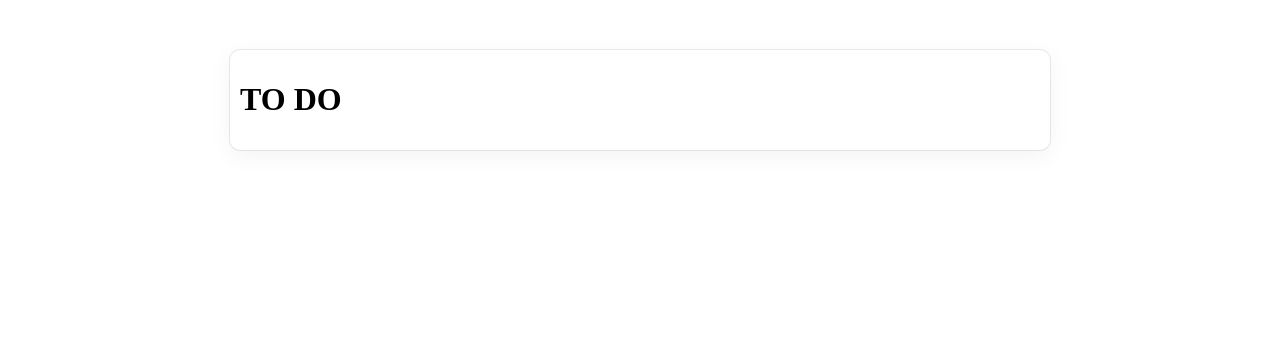
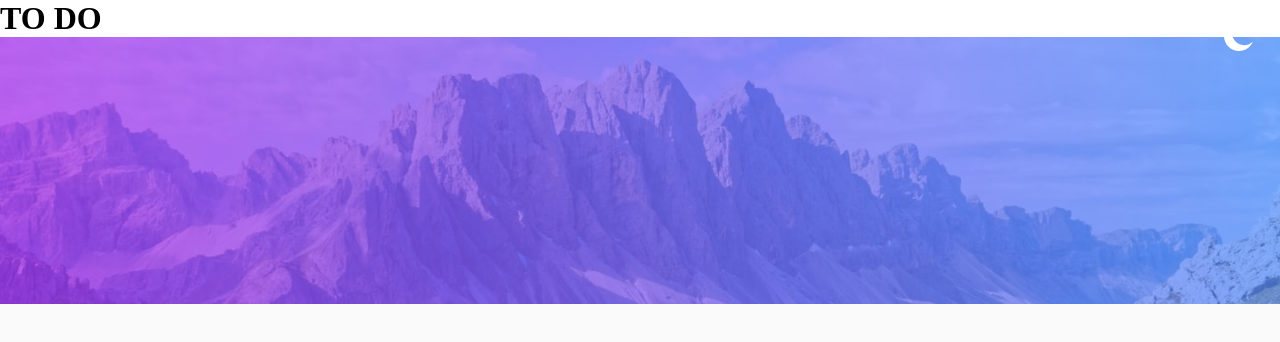
Before and after one commit to danielaebazan/todo-app-main, a React (Create React App) app in the folder client/: page / in a window 1280 px wide. Shown: the top 342 px of the page. Built offline with nearby package versions, Linux system fonts and the light colour scheme.

Commit message:
background and ligth/dark themes funcionality

```diff
--- a/client/src/App.js
+++ b/client/src/App.js
@@ -1,13 +1,14 @@
+import React from 'react';
+import './index.css';
 import ListHeader from './components/ListHeader';
-
-
+import Theme from './components/Theme';
 
 const App = () => {
-
-
   return (
     <div className="app">
-      <ListHeader listName = {'TO DO'}/>
+      <ListHeader listName={'TO DO'} />
+      {/* Render the Theme component */}
+      <Theme />
     </div>
   );
 }
--- a/client/src/components/Theme.js
+++ b/client/src/components/Theme.js
@@ -1,7 +1,20 @@
+import React, { useState } from 'react';
+import '../index.css';
+import moonIcon from '../images/icon-moon.svg';
+import sunIcon from '../images/icon-sun.svg';
 
 const Theme = () => {
+  const [isDarkTheme, setIsDarkTheme] = useState(false);
+
+  const toggleTheme = () => {
+    setIsDarkTheme(!isDarkTheme);
+  };
+
   return (
-    <div>
+    <div className={`app ${isDarkTheme ? 'dark-theme' : 'light-theme'}`}>
+      <button className="theme-toggle" onClick={toggleTheme}>
+        <img src={isDarkTheme ? sunIcon : moonIcon} alt={isDarkTheme ? 'Sun' : 'Moon'} />
+      </button>
     </div>
   );
 }
--- a/client/src/index.css
+++ b/client/src/index.css
@@ -1,4 +1,33 @@
 @import url('https://fonts.googleapis.com/css2?family=Josefin+Sans&display=swap');
+
+/* reset margin and padding */
+body,
+h1,
+h2,
+h3,
+h4,
+h5,
+p,
+figure,
+picture {
+    margin: 0;
+    padding: 0;
+}
+
+/* make images easier to work with */
+img,
+picutre {
+    max-width: 100%;
+    display: block;
+}
+
+/* make form elements easier to work with */
+input,
+button,
+textarea,
+select {
+    font: inherit;
+}
 
 body {
     margin: 0;
@@ -8,20 +37,38 @@ body {
     font-family: 'Josefin Sans, sans-serif';
 }
 
+
+
+
 .app {
-    box-shadow: rgba(0, 0, 0, 0.05) 0 6px 24px, rgba(0, 0, 0, 0.08) 0 0 0 1px;
-    border-radius: 10px;
-    padding: 10px;
-    width: 800px;
-    margin-top: 50px;
+    width: 100vw;
+    height: 100vh;
+    background-size: 100% auto;
+    background-position: top;
+    background-repeat: no-repeat;
 }
 
 .light-theme {
-    background-image: url(./images/bg-desktop-light.jpg);
+    background-image: url('images/bg-desktop-light.jpg');
     background-color: hsl(0, 0%, 98%)
 }
 
 .dark-theme {
-    background-image: url(./images/bg-desktop-dark.jpg);
+    background-image: url('images/bg-desktop-dark.jpg');
     background-color: hsl(235, 21%, 11%)
+
 }
+
+.theme-toggle {
+    position: absolute;
+    top: 20px;
+    right: 20px;
+    background: none;
+    border: none;
+    cursor: pointer;
+}
+
+.theme-toggle img {
+    width: 30px;
+    height: 30px;
+}
```
